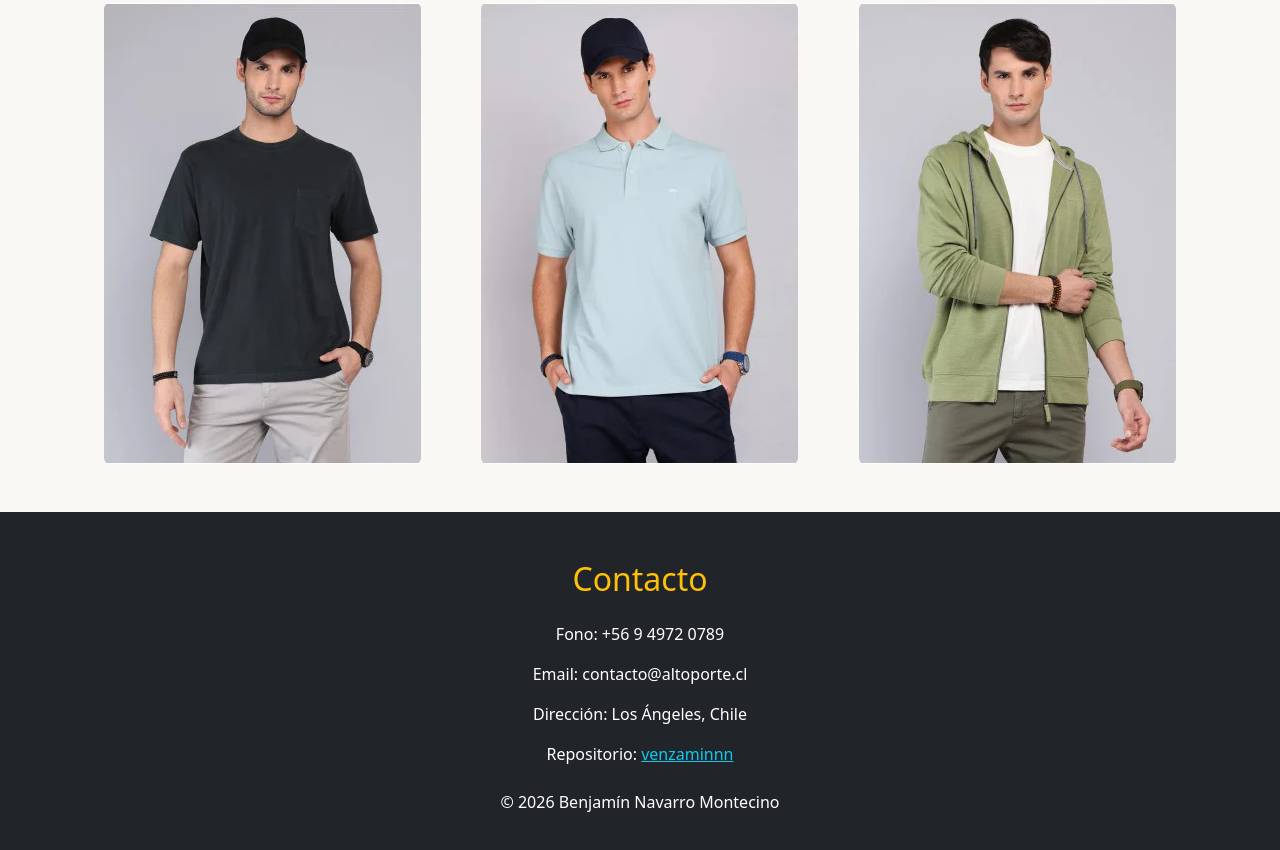
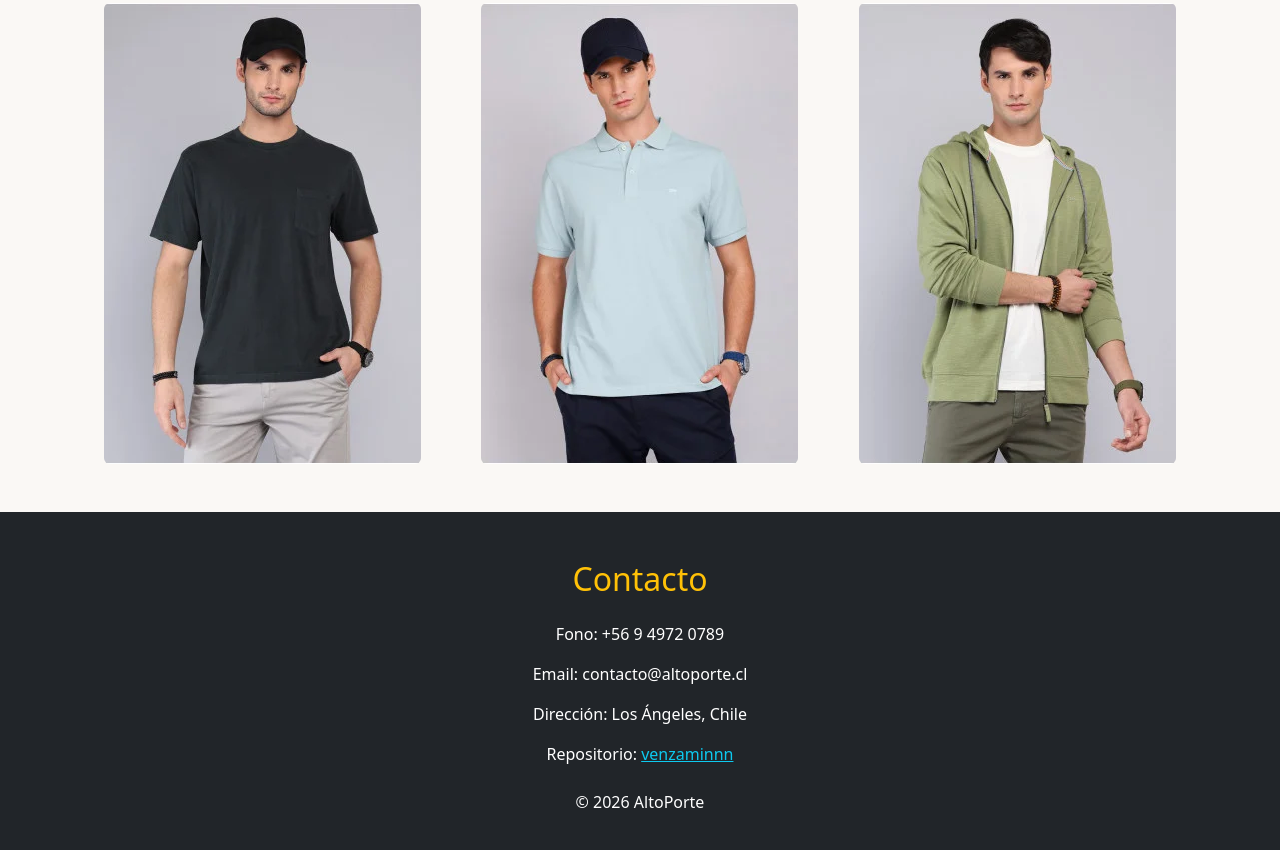
Before and after one commit to venzaminnn/AltoPorte, a plain HTML site: page index.html in a window 1280 px wide. Shown: the part 1784-2634 px from the top of the page. Drawn offline with nearby package versions, Linux system fonts and the light colour scheme.

Commit message:
se actualizó el nombre del copyright del footer

```diff
--- a/index.html
+++ b/index.html
@@ -137,7 +137,7 @@
                 <p>Repositorio: <a href="https://github.com/venzaminnn/AltoPorte" class="text-info" target="_blank" rel="noopener noreferrer">venzaminnn</a></p>
             </address>
 
-            <p class="mt-4">&copy; 2026 Benjamín Navarro Montecino</p>
+            <p class="mt-4">&copy; 2026 AltoPorte</p>
         </div>
     </footer>
 
```
